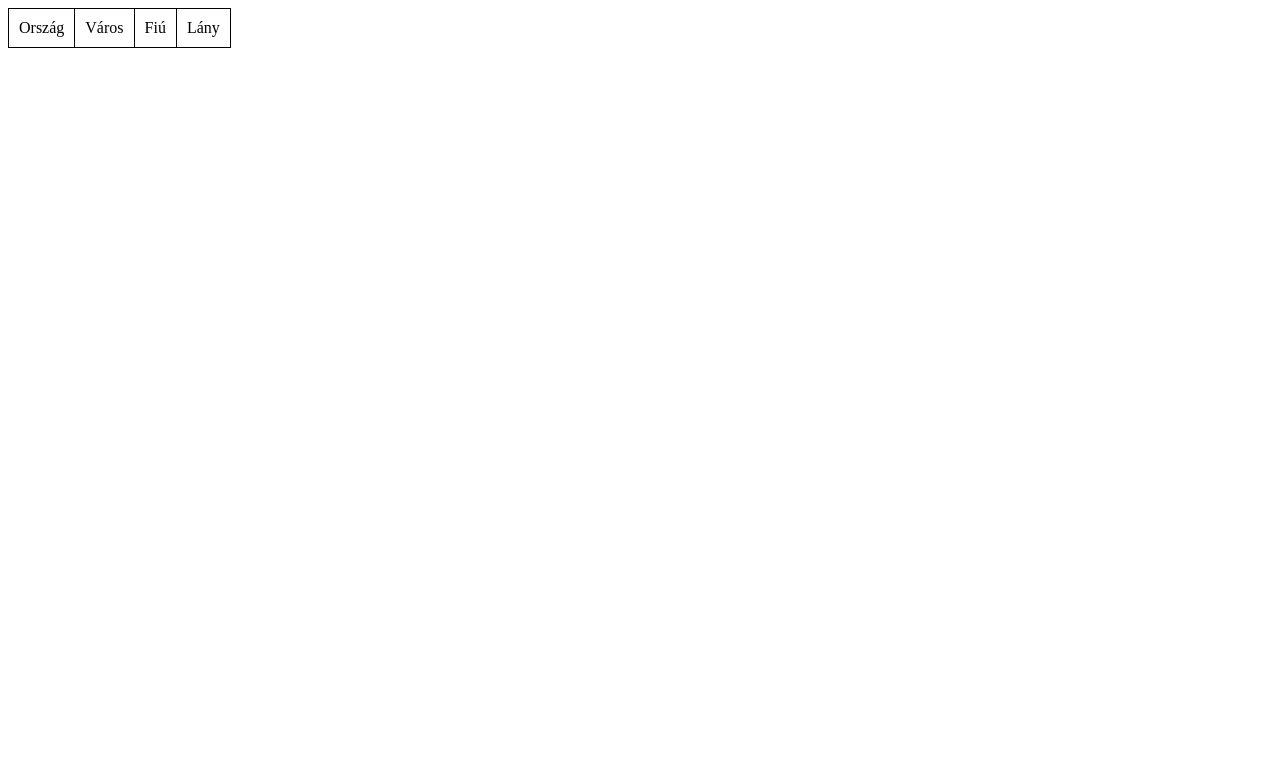
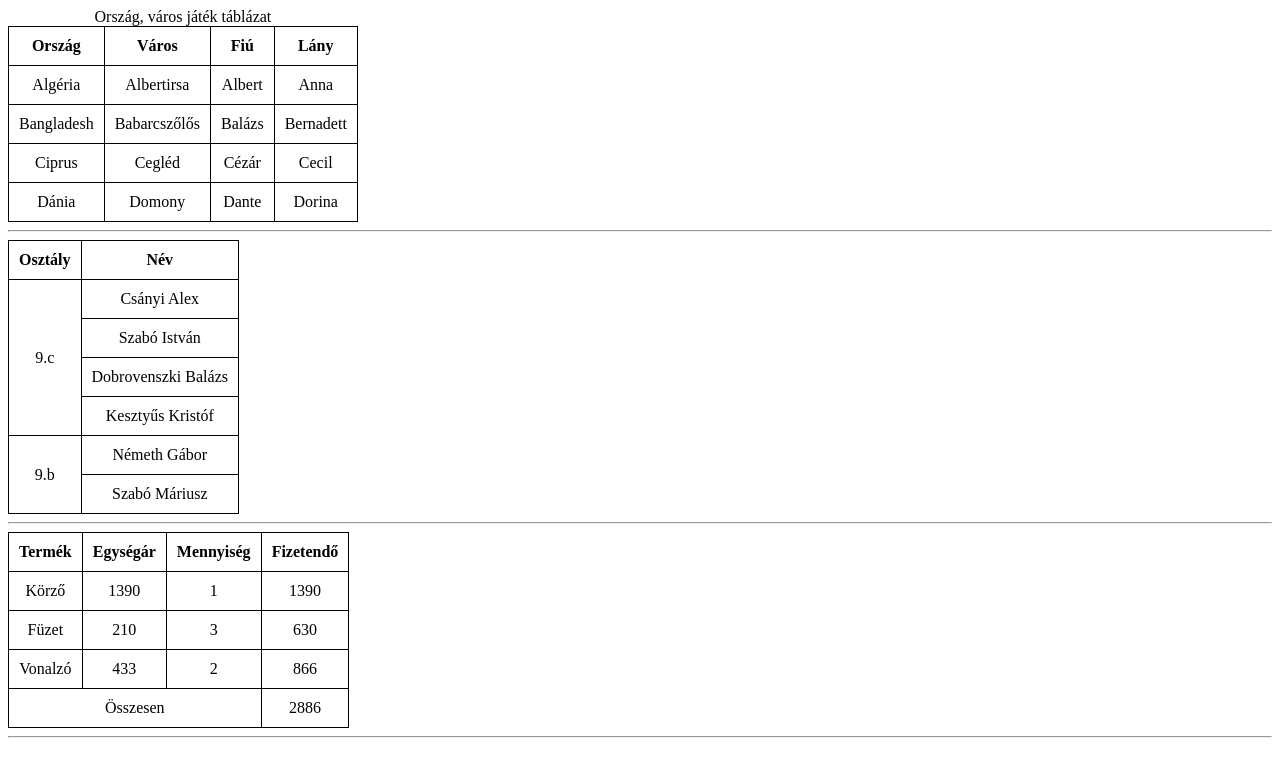
Before and after one commit to pelle-balint/webfejlesztes_9c-1, a plain HTML site: page HTML/tablazat.html in a window 1280 px wide. Drawn offline with Linux system fonts and the light colour scheme.

Commit message:
table rowspan, colspan

```diff
--- a/HTML/tablazat.html
+++ b/HTML/tablazat.html
@@ -4,11 +4,12 @@
     <meta charset="UTF-8">
     <title>Táblázatok</title>
     <style>
-        table, td {
+        table, td, th {
             border: 1px solid black;
             border-collapse: collapse;
+            text-align: center;
         }
-        td {
+        td, th {
             padding: 10px;
         }
     </style>
@@ -17,12 +18,105 @@
     <!-- tr: table row = tablazat sor -->
     <!-- td: table data = tablazat adat (cella) -->
     <table>
+        <caption>Ország, város játék táblázat</caption>
         <tr>
-            <td>Ország</td>
-            <td>Város</td>
-            <td>Fiú</td>
-            <td>Lány</td>
+            <th>Ország</th>
+            <th>Város</th>
+            <th>Fiú</th>
+            <th>Lány</th>
+        </tr>
+        <tr>
+            <td>Algéria</td>
+            <td>Albertirsa</td>
+            <td>Albert</td>
+            <td>Anna</td>
+        </tr>
+        <tr>
+            <td>Bangladesh</td>
+            <td>Babarcszőlős</td>
+            <td>Balázs</td>
+            <td>Bernadett</td>
+        </tr>
+        <tr>
+            <td>Ciprus</td>
+            <td>Cegléd</td>
+            <td>Cézár</td>
+            <td>Cecil</td>
+        </tr>
+        <tr>
+            <td>Dánia</td>
+            <td>Domony</td>
+            <td>Dante</td>
+            <td>Dorina</td>
         </tr>
     </table>
+
+    <hr>
+    <table>
+        <tr>
+            <th>Osztály</th>
+            <th>Név</th>
+        </tr>
+        <tr>
+            <td rowspan="4">9.c</td>
+            <td>Csányi Alex</td>
+        </tr>
+        <tr>
+            <!-- <td>9.c</td> -->
+            <td>Szabó István</td>
+        </tr>
+        <tr>
+            <!-- <td>9.c</td> -->
+            <td>Dobrovenszki Balázs</td>
+        </tr>
+        <tr>
+            <!-- <td>9.c</td> -->
+            <td>Kesztyűs Kristóf</td>
+        </tr>
+        <tr>
+            <td rowspan="2">9.b</td>
+            <td>Németh Gábor</td>
+        </tr>
+        <tr>
+            <!-- <td>9.b</td> -->
+            <td>Szabó Máriusz</td>
+        </tr>
+    </table>
+
+    <hr>
+
+    <table>
+        <tr>
+            <th>Termék</th>
+            <th>Egységár</th>
+            <th>Mennyiség</th>
+            <th>Fizetendő</th>
+        </tr>
+        <tr>
+            <td>Körző</td>
+            <td>1390</td>
+            <td>1</td>
+            <td>1390</td>
+        </tr>
+        <tr>
+            <td>Füzet</td>
+            <td>210</td>
+            <td>3</td>
+            <td>630</td>
+        </tr>
+        <tr>
+            <td>Vonalzó</td>
+            <td>433</td>
+            <td>2</td>
+            <td>866</td>
+        </tr>
+        <tr>
+            <td colspan="3">Összesen</td>
+            <!-- <td>Összesen</td>
+            <td>Összesen</td> -->
+            <td>2886</td>
+        </tr>
+    </table>
+    <hr>
 </body>
 </html>
```
